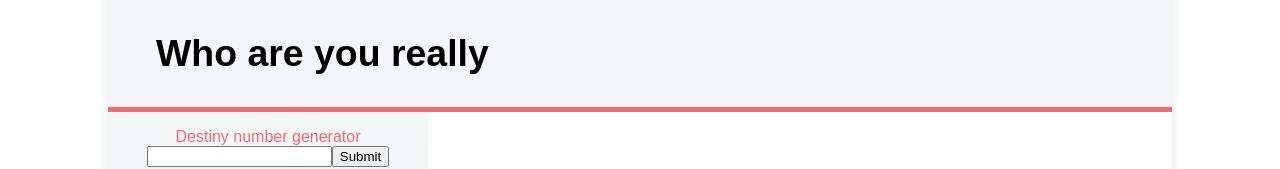
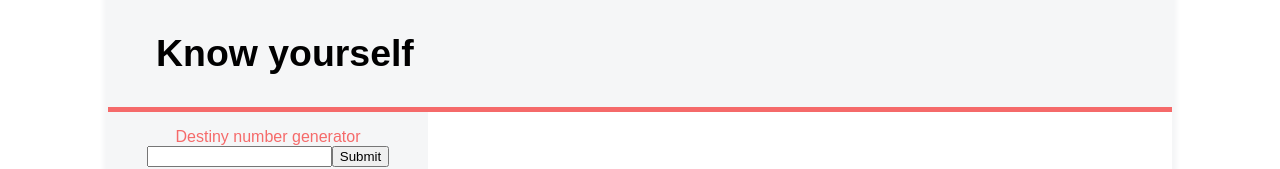
Before and after one commit to ChrisForti/know-urself, a React (Vite) app: page / in a window 1280 px wide. Shown: the top 169 px of the page. Built offline with nearby package versions, Linux system fonts and the light colour scheme.

Commit message:
Changed header back to know yourself.

```diff
--- a/src/components/Header.tsx
+++ b/src/components/Header.tsx
@@ -3,7 +3,7 @@ import styles from "./Header.module.css";
 export function Header() {
   return (
     <header className={styles.header}>
-      <h3 className={styles.h3}>Who are you really</h3>
+      <h3 className={styles.h3}>Know yourself</h3>
     </header>
   );
 }
```
